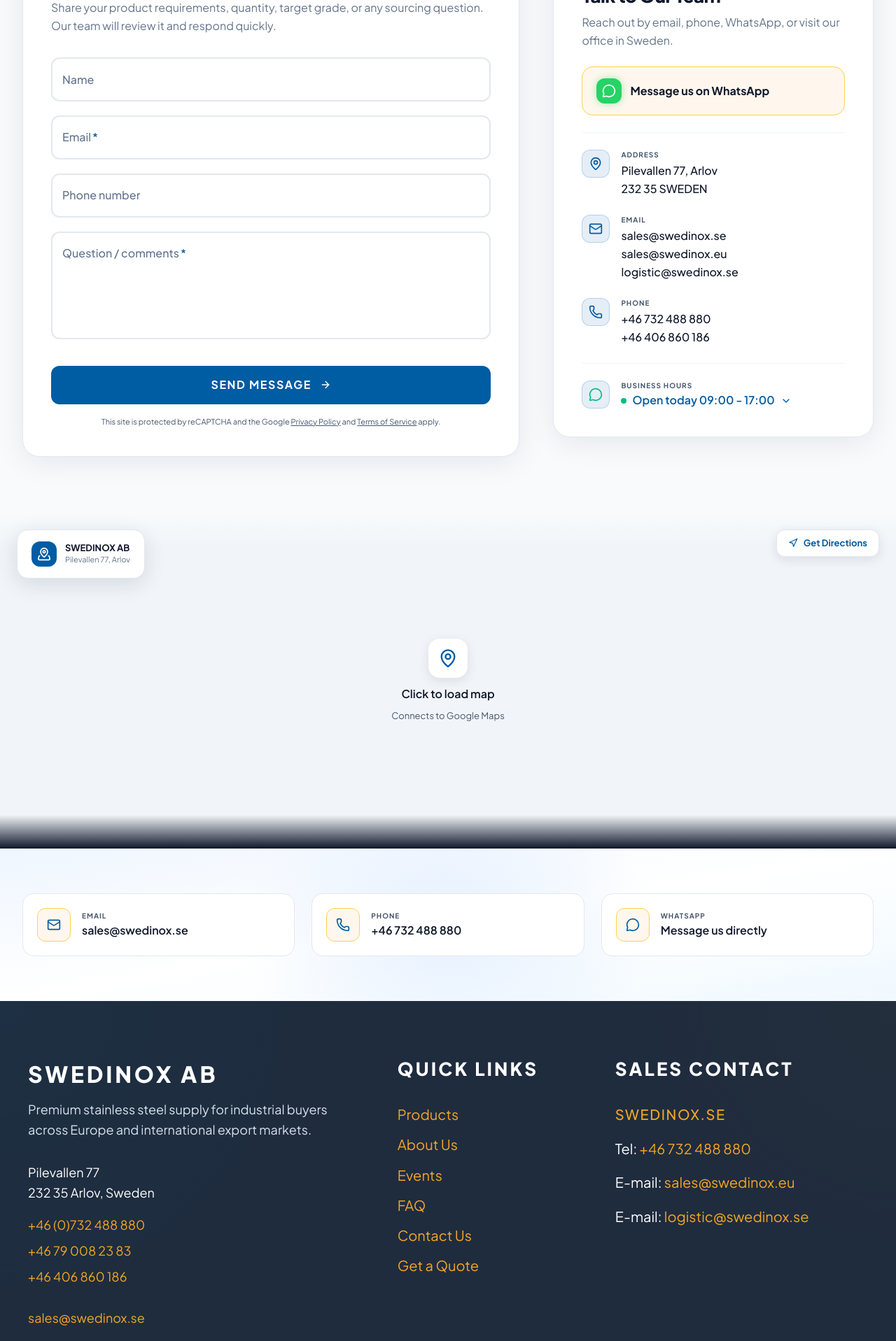
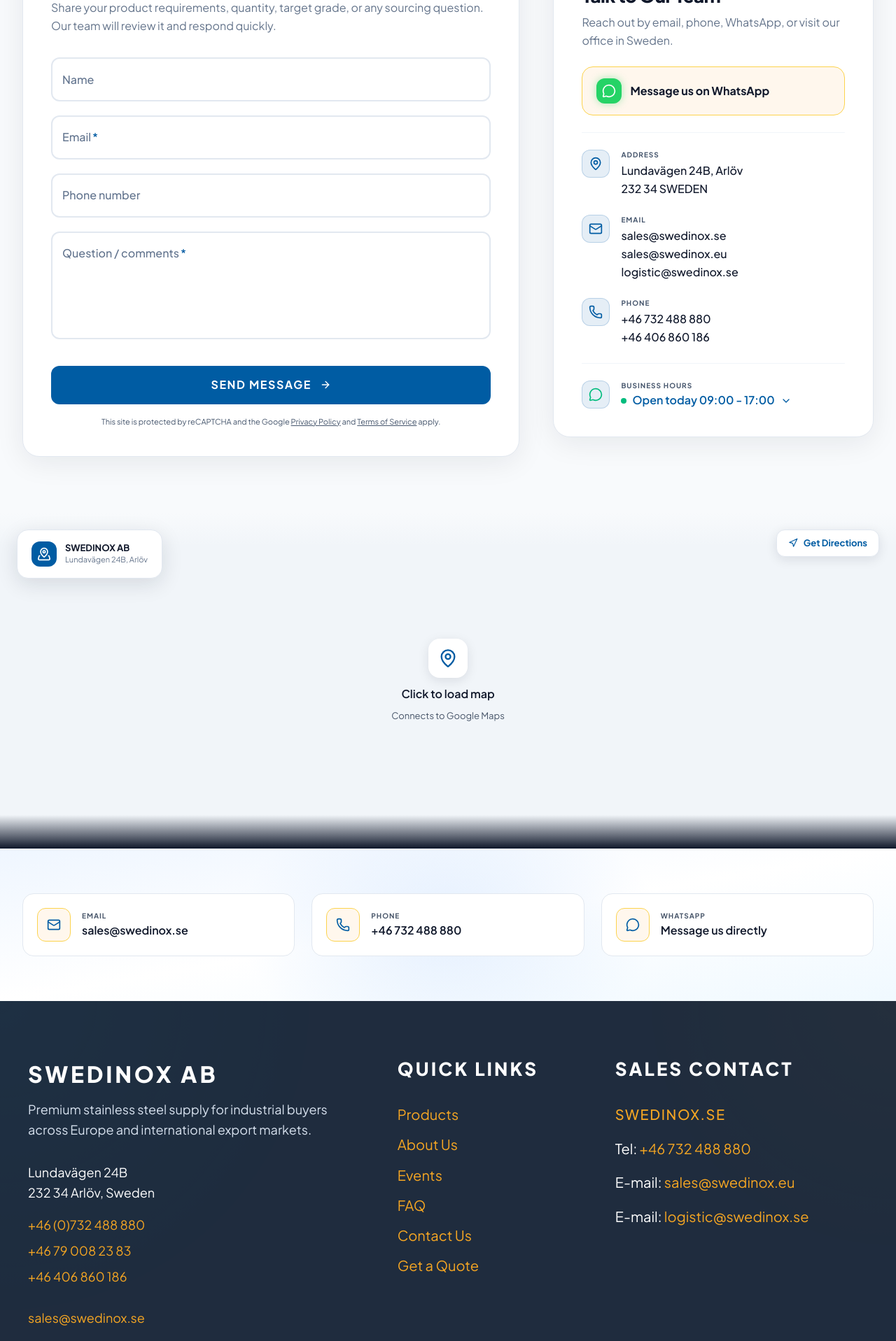
Before and after one commit to Zakaria2023/hego, a Next.js app: page /contact-us-1 in a window 1280 px wide. Shown: the part 665-2582 px from the top of the page at 70% size. Built offline with nearby package versions, Linux system fonts and the light colour scheme.

Commit message:
CHange the footer address

```diff
--- a/app/faq/data.ts
+++ b/app/faq/data.ts
@@ -111,7 +111,7 @@
       },
       {
         q: "Can I visit your facility or inspect material before ordering?",
-        a: "Yes, we welcome visits to our facility at Pilevallen 77, Arlöv, Sweden. Third-party inspection can also be arranged on request. Please contact our team to schedule a visit or inspection during our business hours, Monday to Friday, 09:00–17:00.",
+        a: "Yes, we welcome visits to our facility at Lundavägen 24B, Arlöv, Sweden. Third-party inspection can also be arranged on request. Please contact our team to schedule a visit or inspection during our business hours, Monday to Friday, 09:00–17:00.",
       },
     ],
   },
@@ -135,7 +135,7 @@
       },
       {
         q: "Where is SWEDINOX AB located?",
-        a: "Our head office and warehouse are located at Pilevallen 77, Arlöv, 232 35 Sweden — situated near Malmö in southern Sweden, giving us excellent access to major shipping routes across Europe and globally.",
+        a: "Our head office and warehouse are located at Lundavägen 24B, 232 34 Arlöv, Sweden — situated near Malmö in southern Sweden, giving us excellent access to major shipping routes across Europe and globally.",
       },
       {
         q: "Does SWEDINOX AB attend international trade shows?",
--- a/components/footer.tsx
+++ b/components/footer.tsx
@@ -35,9 +35,9 @@
 
             <address className="mt-8 not-italic space-y-4 text-base leading-relaxed text-white">
               <p>
-                Pilevallen 77
+                Lundavägen 24B
                 <br />
-                232 35 Arlov, Sweden
+                232 34 Arlöv, Sweden
               </p>
               <div>
                 <div className="flex flex-col gap-2">
--- a/components/pages/contact-us-1/contact-info-section.tsx
+++ b/components/pages/contact-us-1/contact-info-section.tsx
@@ -7,7 +7,7 @@
 import ContactInfoRow from "./contact-info-row";
 
 const mapHref =
-  "https://maps.google.com/?q=Pilevallen+77,+Arlov,+232+35,+Sweden";
+  "https://maps.google.com/?q=Lundav%C3%A4gen+24B,+232+34+Arl%C3%B6v,+Sweden";
 
 const ContactInfoSection = () => (
   <Reveal delay={0.08}>
--- a/components/pages/contact-us-1/contact-map-section.tsx
+++ b/components/pages/contact-us-1/contact-map-section.tsx
@@ -3,7 +3,7 @@
 import { MapPinned, Navigation } from "lucide-react";
 import ContactMapClient from "./contact-map-client";
 
-const mapQuery = "Pilevallen+77,+Arlov,+232+35,+Sweden";
+const mapQuery = "Lundav%C3%A4gen+24B,+232+34+Arl%C3%B6v,+Sweden";
 const mapHref = `https://maps.google.com/?q=${mapQuery}`;
 
 const ContactMapSection = () => (
--- a/lib/site.ts
+++ b/lib/site.ts
@@ -10,9 +10,9 @@
   emails: ["sales@swedinox.se", "sales@swedinox.eu", "logistic@swedinox.se"],
   phoneNumbers: ["+46732488880", "+46406860186"],
   address: {
-    street: "Pilevallen 77",
-    locality: "Arlov",
-    postalCode: "232 35",
+    street: "Lundavägen 24B",
+    locality: "Arlöv",
+    postalCode: "232 34",
     region: "Skane",
     countryCode: "SE",
     countryName: "Sweden",
```
